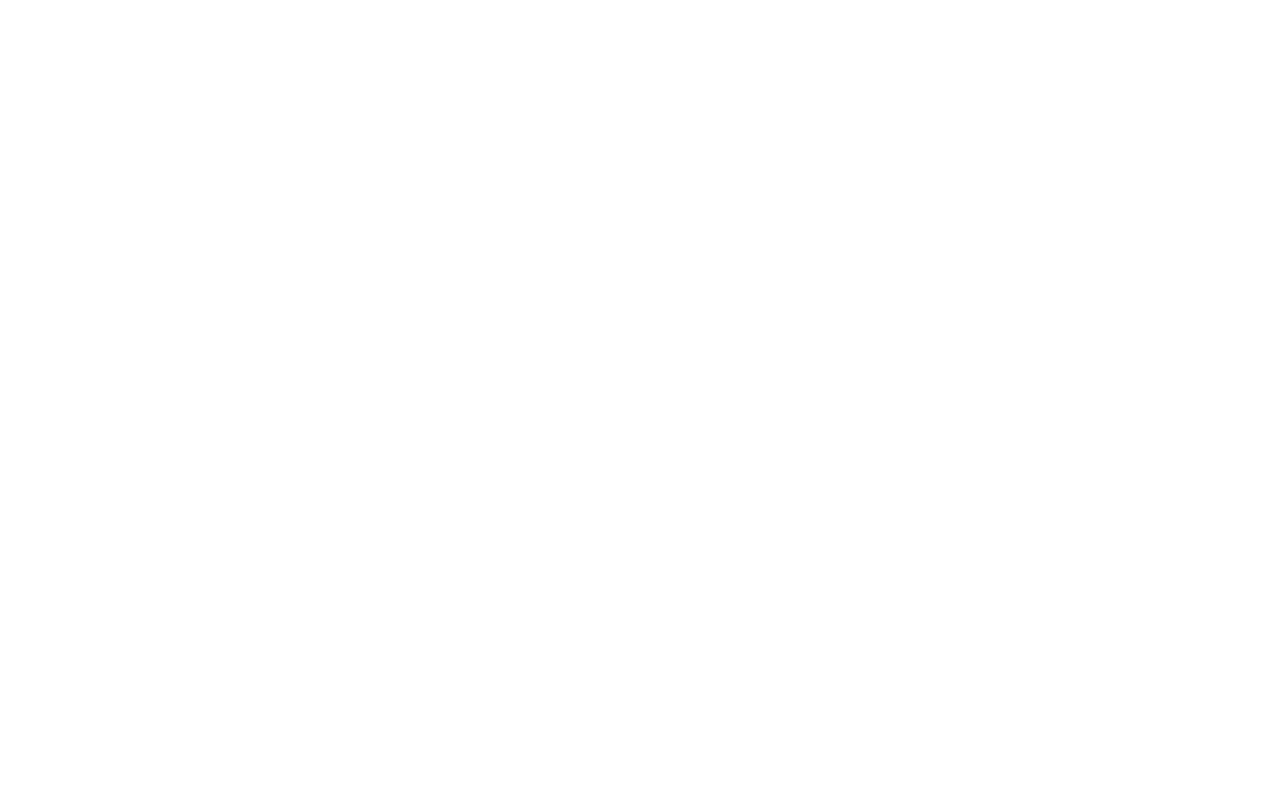
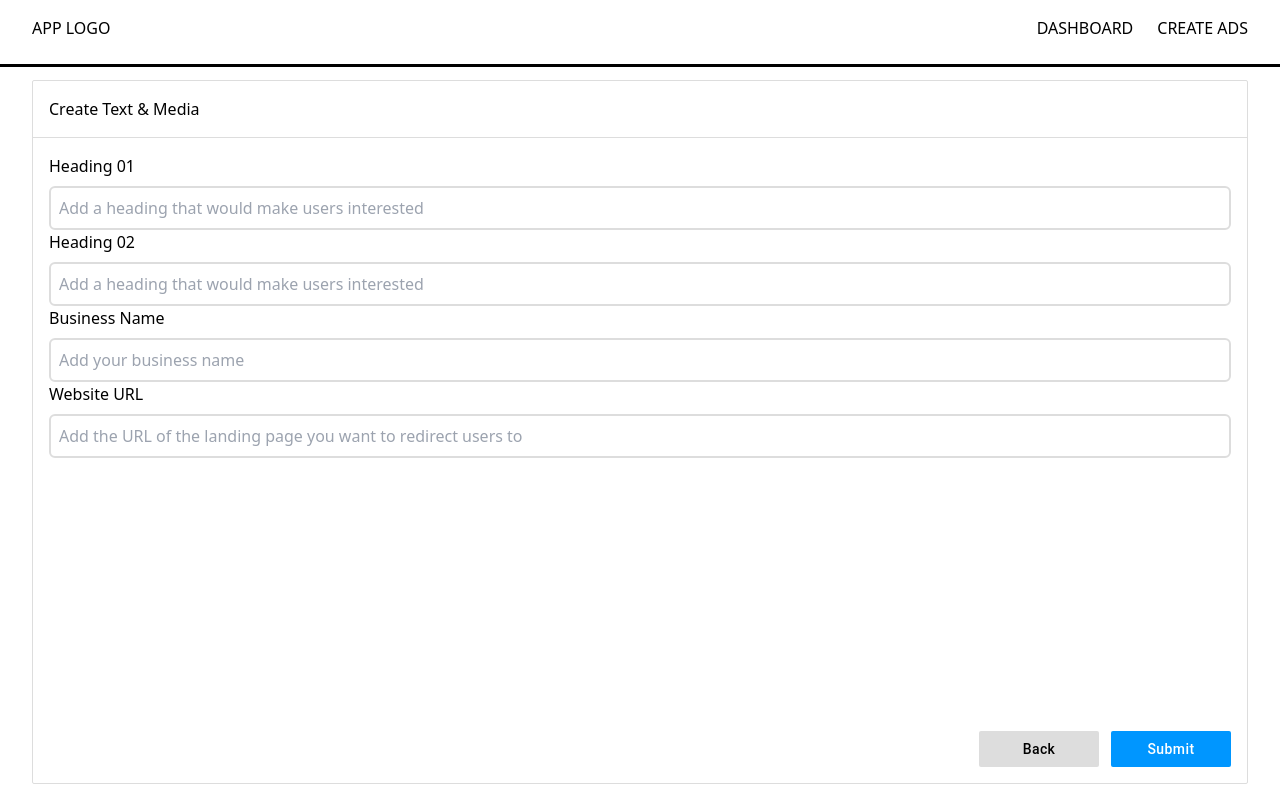
Before and after one commit to vivekbhatt07/AdMetrics, a React (Vite) app: page /text in a window 1280 px wide. Before the commit this address had no page. Built offline with nearby package versions, Linux system fonts and the light colour scheme.

Commit message:
style: form

```diff
--- a/src/App.jsx
+++ b/src/App.jsx
@@ -1,5 +1,5 @@
 import { Routes, Route } from "react-router-dom";
-import { Dashboard, CreateAds } from "./pages";
+import { Dashboard, CreateAds, MediaAdForm, TextAdForm } from "./pages";
 import "./App.css";
 
 function App() {
@@ -8,6 +8,8 @@ function App() {
       <Routes>
         <Route path="/" element={<Dashboard />} />
         <Route path="/createAd" element={<CreateAds />} />
+        <Route path="/media" element={<MediaAdForm />} />
+        <Route path="/text" element={<TextAdForm />} />
       </Routes>
     </div>
   );
--- /dev/null
+++ b/src/components/inputs/BasicInput/index.jsx
@@ -0,0 +1,15 @@
+import React from "react";
+
+const BasicInput = ({ labelText, placeholderText }) => {
+  return (
+    <div className="flex flex-col gap-2">
+      <label>{labelText}</label>
+      <input
+        className="border-2 border-[#ddd] py-2 px-2 focus:outline-0 focus:border-[#0096ff] transition-all rounded-md"
+        placeholder={placeholderText}
+      />
+    </div>
+  );
+};
+
+export default BasicInput;
--- /dev/null
+++ b/src/components/inputs/TextAreaInput/index.jsx
@@ -0,0 +1,7 @@
+import React from "react";
+
+const TextAreaInput = () => {
+  return <textarea />;
+};
+
+export default TextAreaInput;
--- /dev/null
+++ b/src/components/inputs/index.js
@@ -0,0 +1,4 @@
+import BasicInput from "./BasicInput";
+import TextAreaInput from "./TextAreaInput";
+
+export { BasicInput, TextAreaInput };
--- /dev/null
+++ b/src/pages/MediaAdForm/index.jsx
@@ -0,0 +1,13 @@
+import React from "react";
+import { PrimaryContainer } from "../../components/containers";
+import { PageContainer } from "../../layout";
+
+const MediaAdForm = () => {
+  return (
+    <PageContainer>
+      <PrimaryContainer title="Create Text & Media"></PrimaryContainer>
+    </PageContainer>
+  );
+};
+
+export default MediaAdForm;
--- /dev/null
+++ b/src/pages/TextAdForm/index.jsx
@@ -0,0 +1,80 @@
+import React from "react";
+import { PrimaryContainer } from "../../components/containers";
+import { PageContainer } from "../../layout";
+import { BasicInput, TextAreaInput } from "../../components/inputs";
+import { Button } from "@mui/material";
+
+const TextAdForm = () => {
+  return (
+    <PageContainer>
+      <PrimaryContainer
+        title="Create Text & Media"
+        style={{ height: "100%" }}
+        bodyStyle={{
+          padding: "16px",
+          display: "flex",
+          flexDirection: "column",
+          justifyContent: "space-between",
+          height: "100%",
+        }}
+      >
+        <form className="flex-1">
+          <BasicInput
+            labelText="Heading 01"
+            placeholderText="Add a heading that would make users interested"
+          />
+          <BasicInput
+            labelText="Heading 02"
+            placeholderText="Add a heading that would make users interested"
+          />
+          <BasicInput
+            labelText="Business Name"
+            placeholderText="Add your business name"
+          />
+          <BasicInput
+            labelText="Website URL"
+            placeholderText="Add the URL of the landing page you want to redirect users to"
+          />
+        </form>
+        <div className="flex justify-end">
+          <div className="flex gap-3">
+            <Button
+              variant="contained"
+              sx={{
+                textTransform: "capitalize",
+                borderRadius: "2px",
+                minWidth: "120px",
+                backgroundColor: "#dddddd",
+                boxShadow: "none",
+                color: "#000",
+                "&:hover": {
+                  boxShadow: "none",
+                  backgroundColor: "#aaaaaa",
+                },
+              }}
+            >
+              Back
+            </Button>
+            <Button
+              variant="contained"
+              sx={{
+                textTransform: "capitalize",
+                borderRadius: "2px",
+                minWidth: "120px",
+                backgroundColor: "#0096ff",
+                boxShadow: "none",
+                "&:hover": {
+                  boxShadow: "none",
+                },
+              }}
+            >
+              Submit
+            </Button>
+          </div>
+        </div>
+      </PrimaryContainer>
+    </PageContainer>
+  );
+};
+
+export default TextAdForm;
--- a/src/pages/index.js
+++ b/src/pages/index.js
@@ -1,4 +1,6 @@
 import Dashboard from "./Dashboard";
 import CreateAds from "./CreateAds";
+import MediaAdForm from "./MediaAdForm";
+import TextAdForm from "./TextAdForm";
 
-export { Dashboard, CreateAds };
+export { Dashboard, CreateAds, MediaAdForm, TextAdForm };
```
